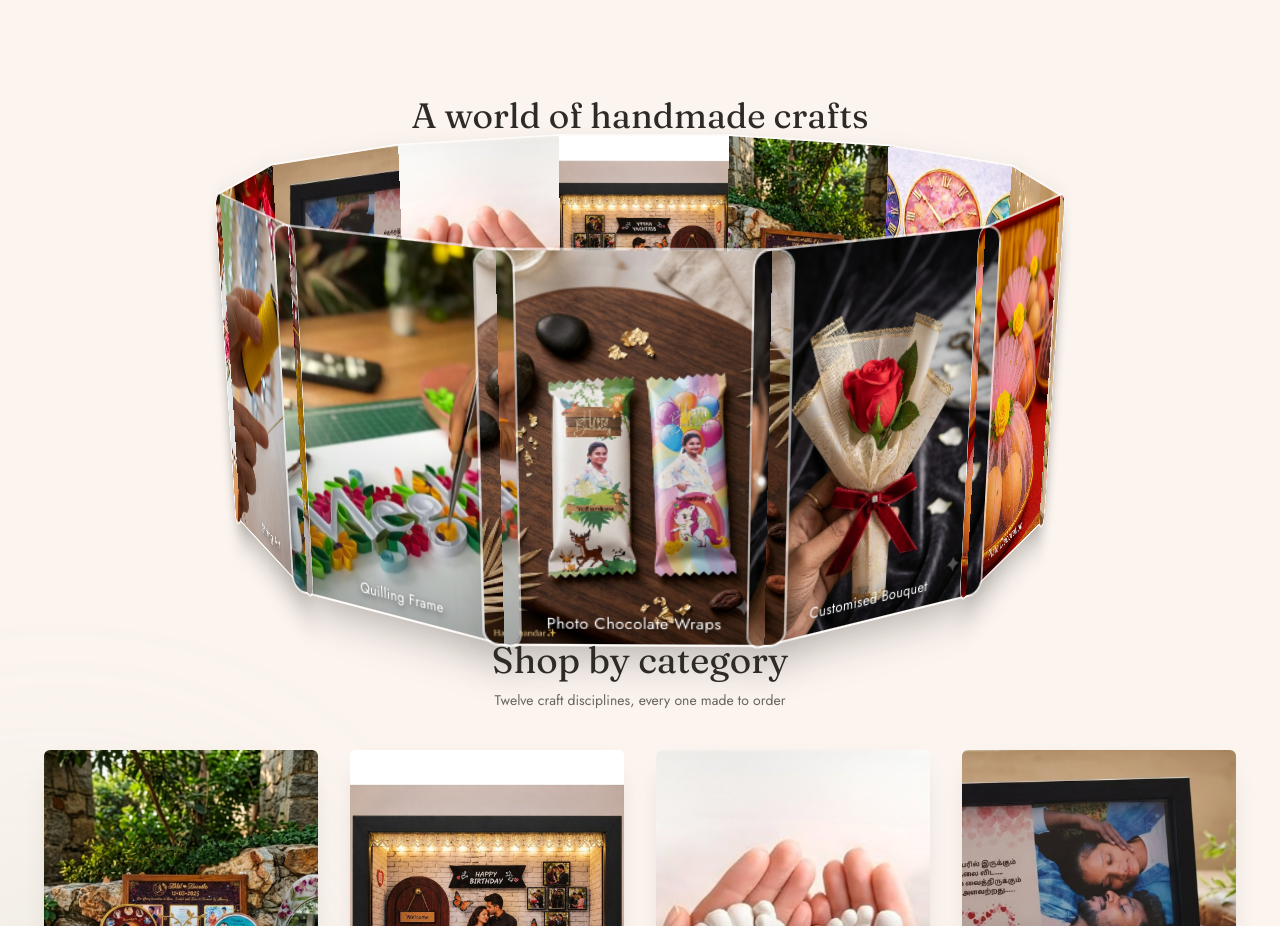
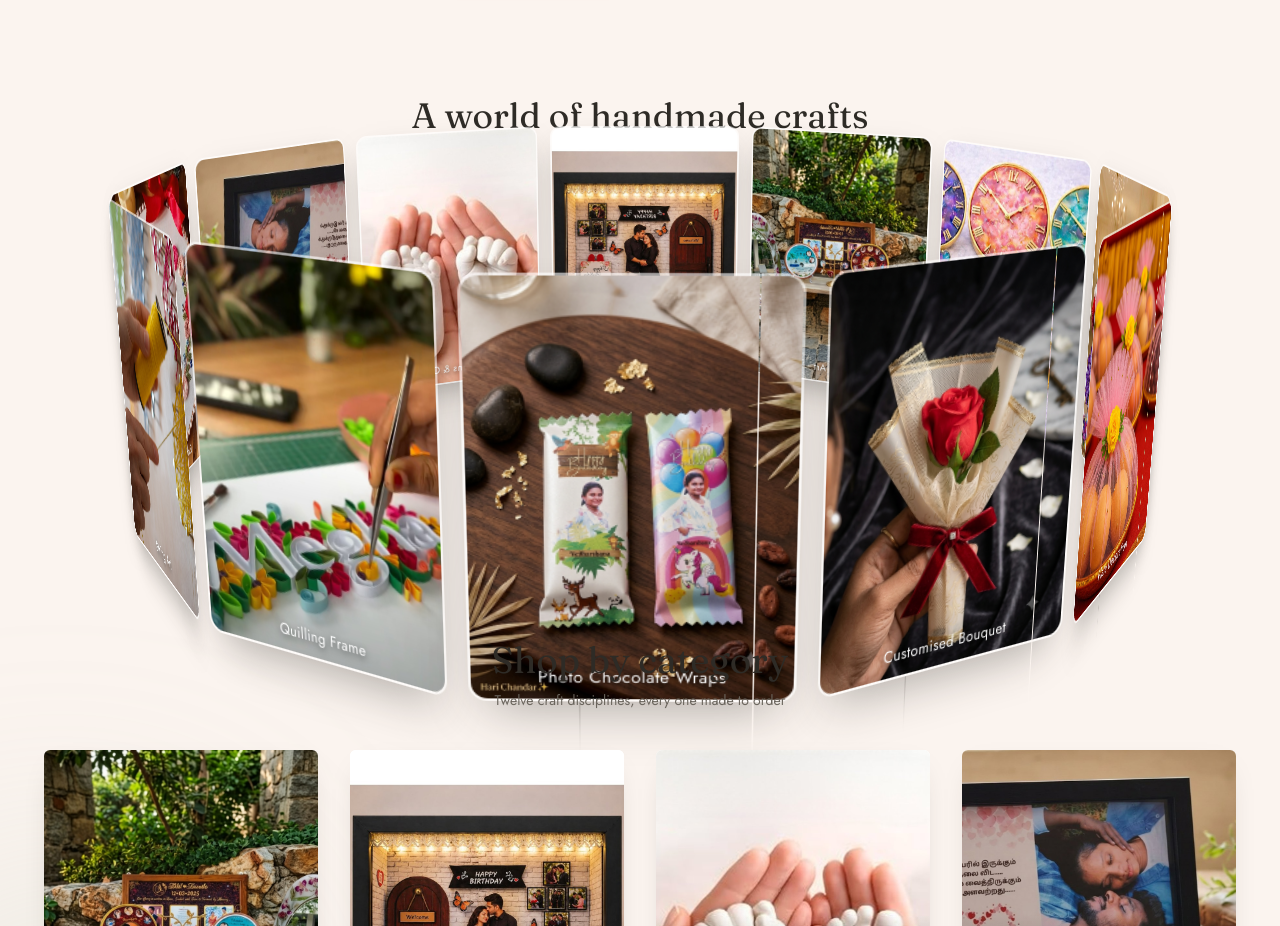
Before and after one commit to Abishek0407/shalus-crafthub, a React (Vite) app: page / in a window 1280 px wide. Shown: the part 1440-2366 px from the top of the page. Built offline with nearby package versions, Linux system fonts and the light colour scheme; a web font is replaced by a local one.

Commit message:
update imagering in css

```diff
--- a/src/components/ImageRing.css
+++ b/src/components/ImageRing.css
@@ -14,7 +14,7 @@
 
 .ring {
   --width: 130px;
-  --img-translate-x: 140%;
+  --img-translate-x: 175%;
   position: relative;
   width: var(--width);
   aspect-ratio: 3/4;
@@ -53,10 +53,10 @@
 }
 
 @media (min-width: 640px) {
-  .ring { --width: 190px; --img-translate-x: 150%; }
+  .ring { --width: 190px; --img-translate-x: 187.5%; }
   .ring-item-label { font-size: 13px; }
 }
 
 @media (min-width: 1024px) {
-  .ring { --width: 240px; --img-translate-x: 160%; }
+  .ring { --width: 240px; --img-translate-x: 200%; }
 }
```
